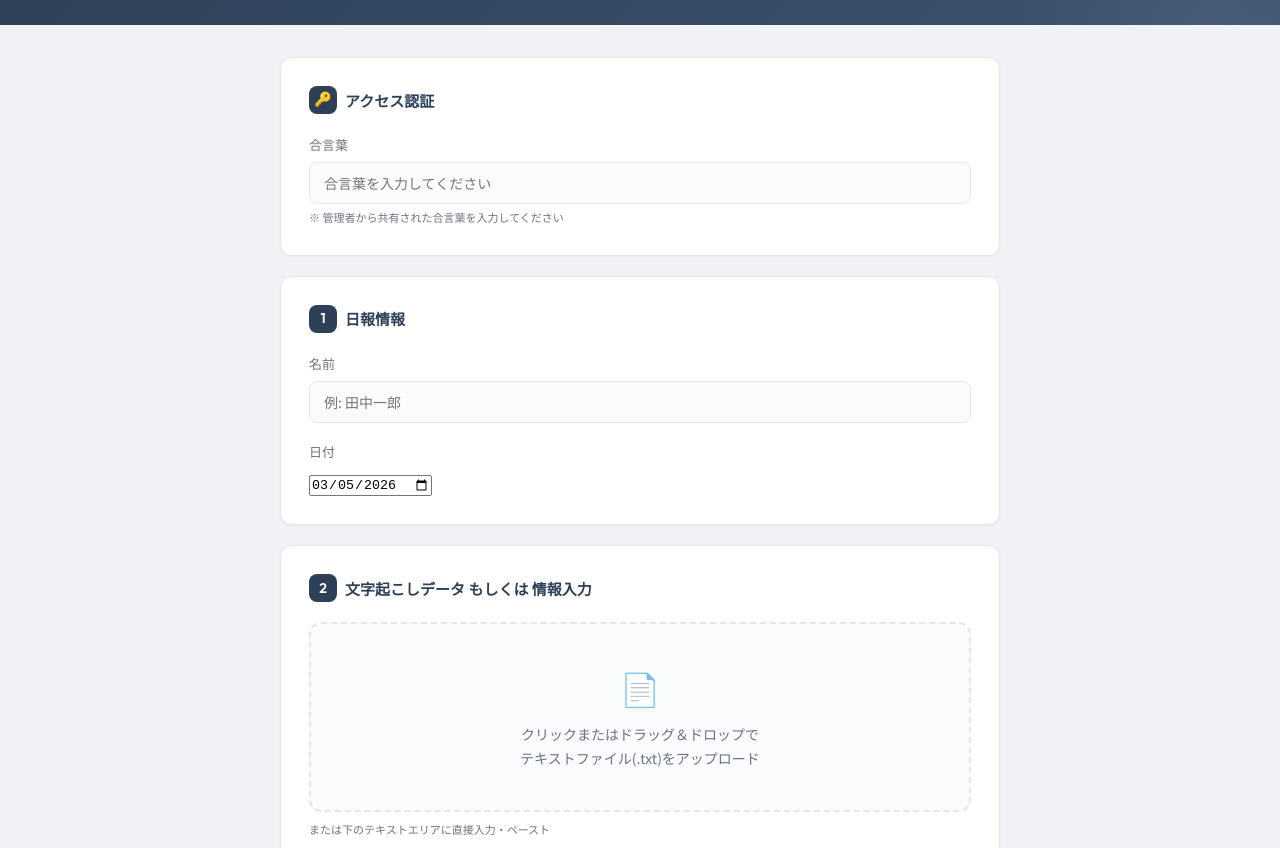
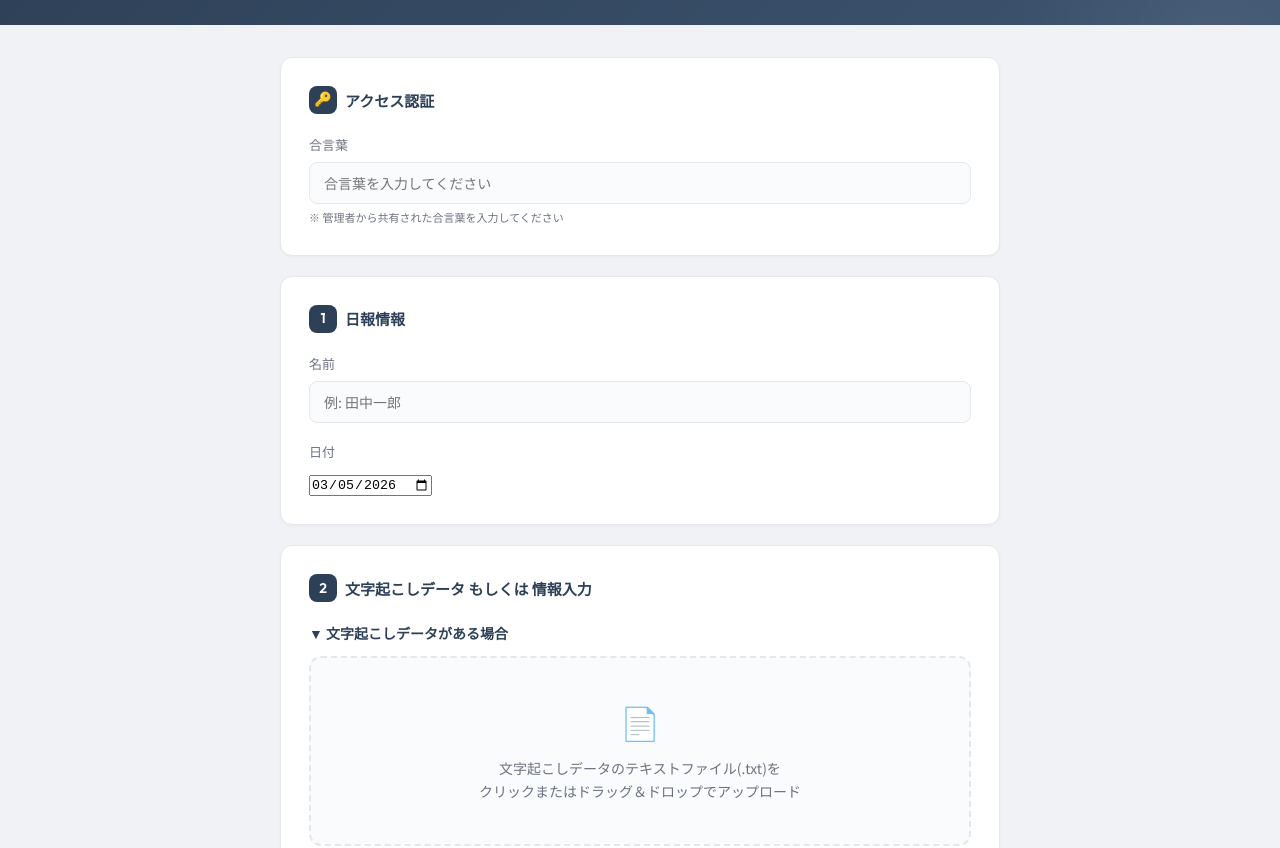
Before and after one commit to tf-nagai/daily-report-tool, a plain HTML site: page index.html in a window 1280 px wide. Shown: the part 101-949 px from the top of the page. Drawn offline with nearby package versions, Linux system fonts and the light colour scheme.

Commit message:
Update index.html

```diff
--- a/index.html
+++ b/index.html
@@ -342,13 +342,15 @@
         <div class="icon">2</div>
         文字起こしデータ もしくは 情報入力
       </div>
+      <p style="font-size:14px; font-weight:600; color:#2E4057; margin-bottom:10px;">▼ 文字起こしデータがある場合</p>
       <div class="file-upload" id="fileUploadArea">
+
         <div class="upload-icon">📄</div>
-        <div class="upload-text">クリックまたはドラッグ＆ドロップで<br>テキストファイル(.txt)をアップロード</div>
+        <div class="upload-text">文字起こしデータのテキストファイル(.txt)を<br>クリックまたはドラッグ＆ドロップでアップロード</div>
         <div class="file-name" id="fileName"></div>
         <input type="file" id="fileInput" accept=".txt,.text">
       </div>
-      <p class="hint" style="margin-top:8px">または下のテキストエリアに直接入力・ペースト</p>
+      <p style="font-size:14px; font-weight:600; color:#2E4057; margin-top:20px; margin-bottom:10px;">▼ 情報を入力する場合</p>
       <div class="form-group" style="margin-top:12px">
 <textarea id="transcriptText" rows="10" placeholder="スマートフォンショルダーのページ作成について振り返りを行った。&#10;1月26日から約1ヶ月間、16営業日で約110時間を投入してページを完成させた。&#10;背骨と肋骨（ページの骨格とコンテンツ構成）を決める工程が最も大変だった。&#10;Photoshopの練習から始めて、2月初旬から本格的に着手。&#10;今後はメルマガ配信で結果を検証し、ページ作成5割・販促5割の認識で進める。&#10;商品のギミックやこだわりが訴求に重要だと実感した。&#10;別ブランドの会議にも参加し、多角的な視点を得られた。&#10;メンズカテゴリーの拡大に注力していきたい。"></textarea>
       </div>
```
